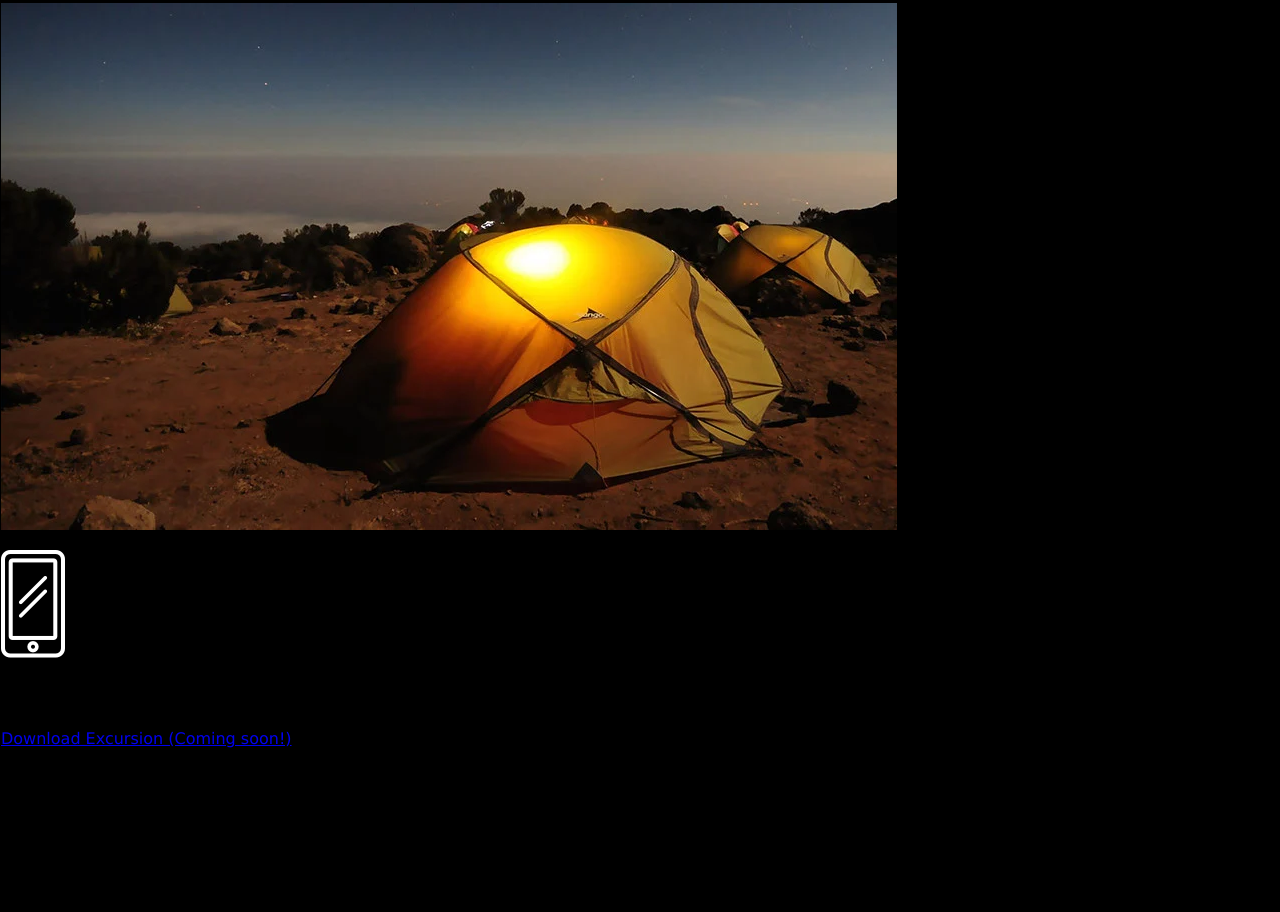
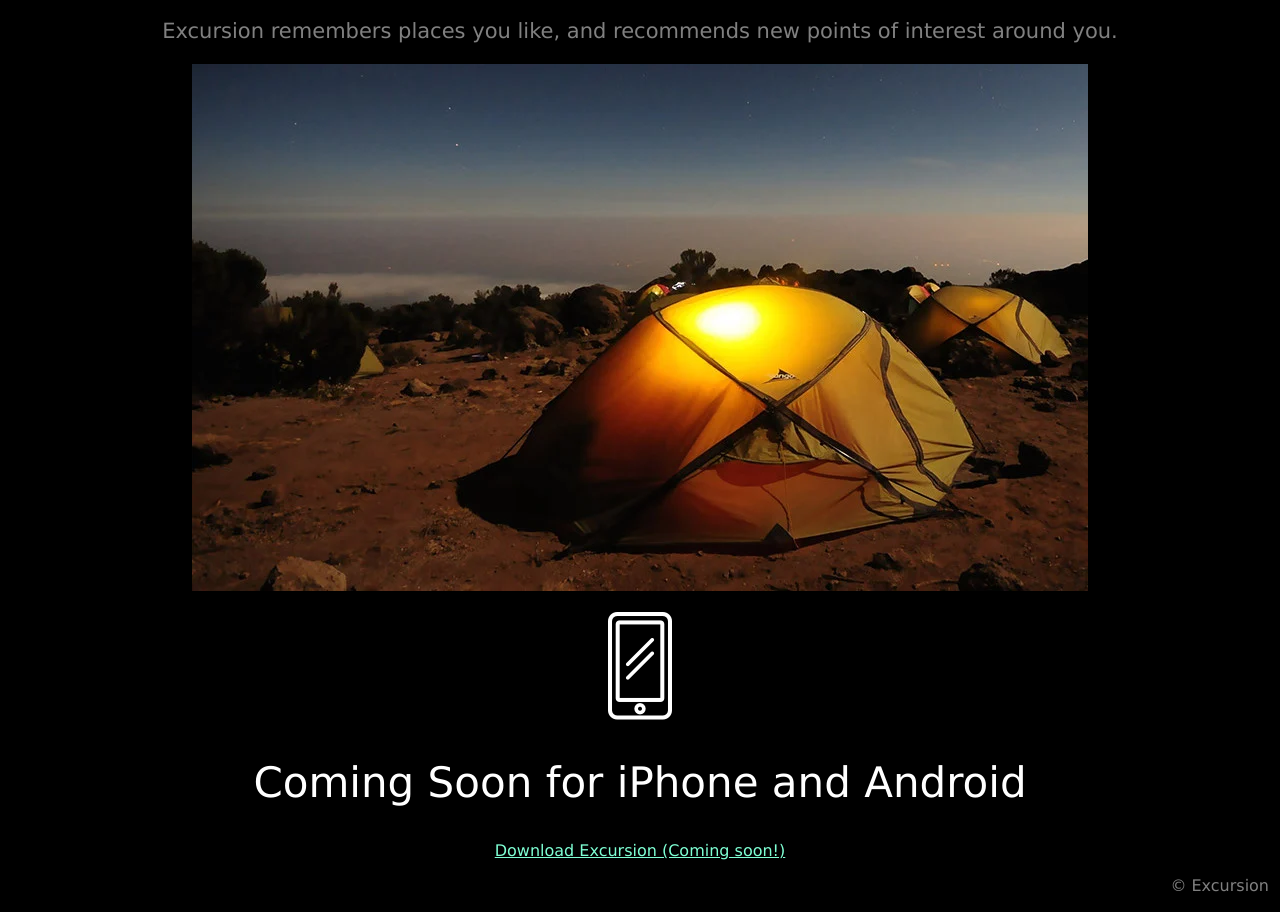
Before and after one commit to krake747/webpage-excursion, a website: page index.html in a window 1280 px wide. Shown: the part 413-1325 px from the top of the page. Before the commit the page ends 1213 px from the top, so only its background shows below. Drawn offline with Linux system fonts and the light colour scheme.

Commit message:
add page styling

```diff
--- a/scss/style.scss
+++ b/scss/style.scss
@@ -7,9 +7,7 @@
 
 html {
     line-height: 1.15;
-    /* 1 */
     -webkit-text-size-adjust: 100%;
-    /* 2 */
 }
 
 body {
@@ -33,14 +31,42 @@ img {
 /* Custom Style */
 
 body {
+    color: white;
     background-color: black;
+    text-align: center;
 }
 
 h1 {
     &.title {
-        color: white;
         font-size: 50px;
         font-weight: 400;
         text-align: center;
     }
 }
+
+h2 {
+    &.subtitle {
+        font-size: 42px;
+        font-weight: 300;
+    }
+}
+
+p {
+    &.subtitle-description {
+        color: gray;
+        font-size: 21px;
+    }
+}
+
+a {
+    &.excursion-app {
+        color: aquamarine;
+        font-size: 16px;
+    }
+}
+
+footer {
+    color: gray;
+    text-align: right;
+    margin: 10px;
+}
```
Also changed, not shown: css/style.css.
